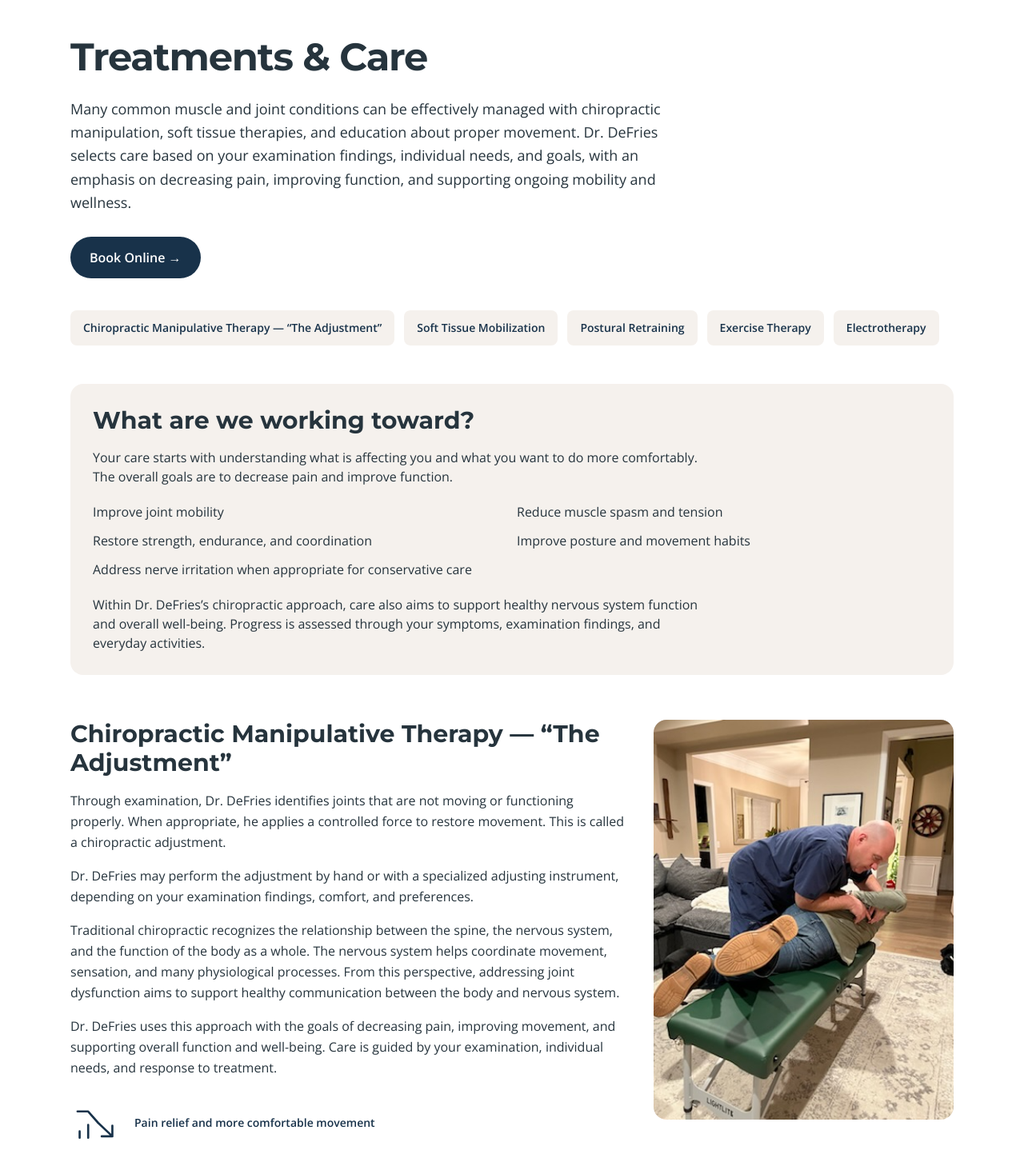
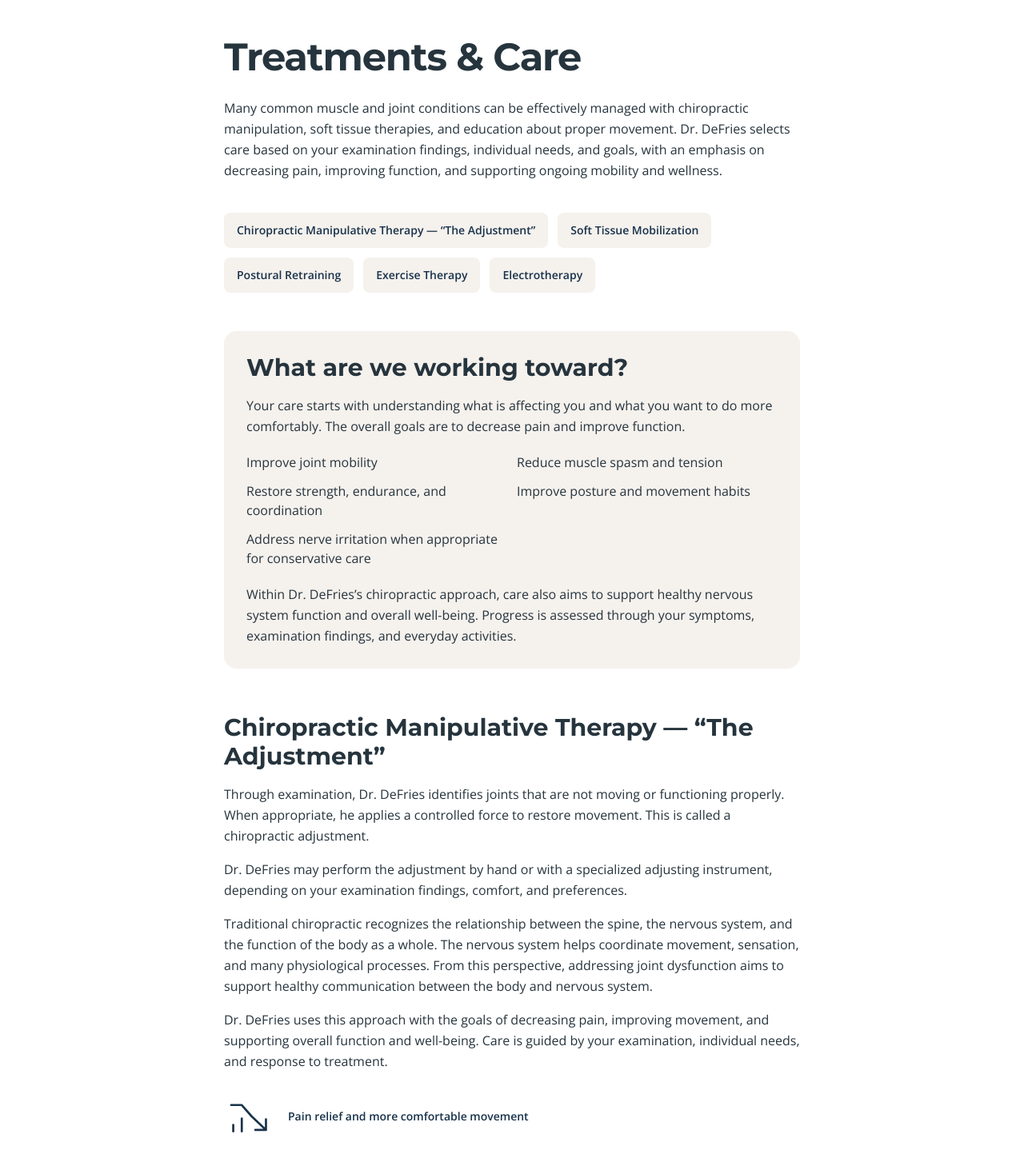
Before and after one commit to mybackcracker/gochiro-platform, a Next.js app: page /treatments in a window 1280 px wide. Shown: the part 120-1578 px from the top of the page at 80% size. Built offline with nearby package versions, Linux system fonts and the light colour scheme.

Commit message:
Simplify treatments page with consistent reading width and bottom booking action

```diff
--- a/app/(marketing)/treatments/page.tsx
+++ b/app/(marketing)/treatments/page.tsx
@@ -8,10 +8,10 @@ import WholePersonBanner from "@/components/care/WholePersonBanner";
 
 export const metadata: Metadata = { title: "Chiropractic Treatments & Care | Go Chiro Mobile", description: "Learn about chiropractic adjustments, soft tissue therapies, postural retraining, exercise, and electrotherapy provided at your location.", alternates: { canonical: "/treatments" } };
 export default function Page() {
-  return <article className="py-12 sm:py-16"><Container><H1>Treatments &amp; Care</H1><p className="mt-6 max-w-3xl text-lg leading-relaxed text-ink">Many common muscle and joint conditions can be effectively managed with chiropractic manipulation, soft tissue therapies, and education about proper movement. Dr. DeFries selects care based on your examination findings, individual needs, and goals, with an emphasis on decreasing pain, improving function, and supporting ongoing mobility and wellness.</p><div className="mt-7"><CTAButton href="/book-online">Book Online →</CTAButton></div>
+  return <article className="py-12 sm:py-16"><Container narrow><H1>Treatments &amp; Care</H1><p className="mt-6 text-base leading-relaxed text-ink">Many common muscle and joint conditions can be effectively managed with chiropractic manipulation, soft tissue therapies, and education about proper movement. Dr. DeFries selects care based on your examination findings, individual needs, and goals, with an emphasis on decreasing pain, improving function, and supporting ongoing mobility and wellness.</p>
     <nav aria-label="Treatment sections" className="mt-10 flex flex-wrap gap-3">{TREATMENTS.map((t) => <Link key={t.id} href={`#${t.id}`} className="inline-flex min-h-11 items-center rounded-lg bg-cream px-4 py-3 text-sm font-semibold text-navy hover:bg-navy/10">{t.title}</Link>)}</nav>
-    <section className="mt-12 rounded-2xl bg-cream p-7"><H2>What are we working toward?</H2><p className="mt-4 max-w-3xl text-ink">Your care starts with understanding what is affecting you and what you want to do more comfortably. The overall goals are to decrease pain and improve function.</p><ul className="mt-5 grid gap-3 sm:grid-cols-2"><li>Improve joint mobility</li><li>Reduce muscle spasm and tension</li><li>Restore strength, endurance, and coordination</li><li>Improve posture and movement habits</li><li>Address nerve irritation when appropriate for conservative care</li></ul><p className="mt-5 max-w-3xl text-ink">Within Dr. DeFries’s chiropractic approach, care also aims to support healthy nervous system function and overall well-being. Progress is assessed through your symptoms, examination findings, and everyday activities.</p></section>
-    {TREATMENTS.map((t) => <section key={t.id} id={t.id} className="scroll-mt-28 border-b border-line py-10 sm:py-14"><div className={`grid gap-8 ${t.id === "soft-tissue" || t.id === "adjustment" ? "lg:grid-cols-[1.3fr_.7fr]" : "max-w-3xl"}`}><div><H2>{t.title}</H2>{t.paragraphs.map((p) => <p key={p} className="mt-4 text-base leading-relaxed text-ink">{p}</p>)}<div className="mt-6 flex items-center gap-4 text-navy"><GoalIcon kind={t.id === "exercise" ? "strength" : t.id === "posture" ? "reach" : "pain"}/><p className="text-sm font-semibold">{t.id === "exercise" ? "Strength, movement control, and everyday function" : t.id === "posture" ? "Movement habits, muscle control, and function" : t.id === "electrotherapy" ? "Goals vary with the type of stimulation used" : "Pain relief and more comfortable movement"}</p></div></div>{(t.id === "soft-tissue" || t.id === "adjustment") && <figure className="mx-auto w-full max-w-sm"><Image src={t.id === "adjustment" ? "/images/care/home-low-back-adjustment.jpg" : "/images/care/soft-tissue-care.jpg"} alt={t.id === "adjustment" ? "Dr. David DeFries performing a chiropractic adjustment during a home visit" : "Dr. David DeFries providing instrument-assisted soft tissue care during a home visit"} width={t.id === "adjustment" ? 360 : 1200} height={t.id === "adjustment" ? 480 : 1600} sizes="(min-width: 1024px) 384px, 100vw" className="h-auto w-full rounded-2xl"/></figure>}</div></section>)}
+    <section className="mt-12 rounded-2xl bg-cream p-7"><H2>What are we working toward?</H2><p className="mt-4 text-base leading-relaxed text-ink">Your care starts with understanding what is affecting you and what you want to do more comfortably. The overall goals are to decrease pain and improve function.</p><ul className="mt-5 grid gap-3 sm:grid-cols-2"><li>Improve joint mobility</li><li>Reduce muscle spasm and tension</li><li>Restore strength, endurance, and coordination</li><li>Improve posture and movement habits</li><li>Address nerve irritation when appropriate for conservative care</li></ul><p className="mt-5 text-base leading-relaxed text-ink">Within Dr. DeFries’s chiropractic approach, care also aims to support healthy nervous system function and overall well-being. Progress is assessed through your symptoms, examination findings, and everyday activities.</p></section>
+    {TREATMENTS.map((t) => <section key={t.id} id={t.id} className="scroll-mt-28 border-b border-line py-10 sm:py-14"><div><div><H2>{t.title}</H2>{t.paragraphs.map((p) => <p key={p} className="mt-4 text-base leading-relaxed text-ink">{p}</p>)}<div className="mt-6 flex items-center gap-4 text-navy"><GoalIcon kind={t.id === "exercise" ? "strength" : t.id === "posture" ? "reach" : "pain"}/><p className="text-sm font-semibold">{t.id === "exercise" ? "Strength, movement control, and everyday function" : t.id === "posture" ? "Movement habits, muscle control, and function" : t.id === "electrotherapy" ? "Goals vary with the type of stimulation used" : "Pain relief and more comfortable movement"}</p></div></div>{(t.id === "soft-tissue" || t.id === "adjustment") && <figure className="mt-8 w-full max-w-sm"><Image src={t.id === "adjustment" ? "/images/care/home-low-back-adjustment.jpg" : "/images/care/soft-tissue-care.jpg"} alt={t.id === "adjustment" ? "Dr. David DeFries performing a chiropractic adjustment during a home visit" : "Dr. David DeFries providing instrument-assisted soft tissue care during a home visit"} width={t.id === "adjustment" ? 360 : 1200} height={t.id === "adjustment" ? 480 : 1600} sizes="(min-width: 1024px) 384px, 100vw" className="h-auto w-full rounded-2xl"/></figure>}</div></section>)}
     <WholePersonBanner/><div className="mt-8"><CTAButton href="/book-online">Book Online →</CTAButton></div>
   </Container></article>;
 }
```
